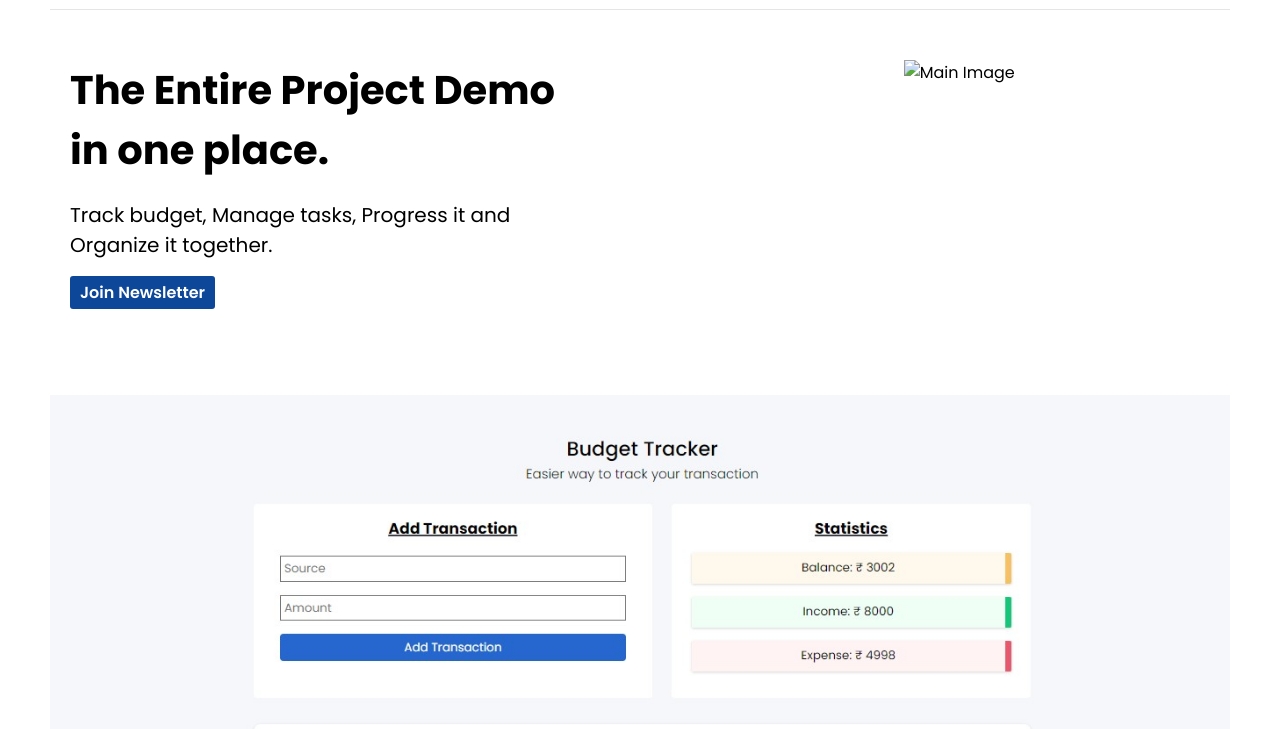
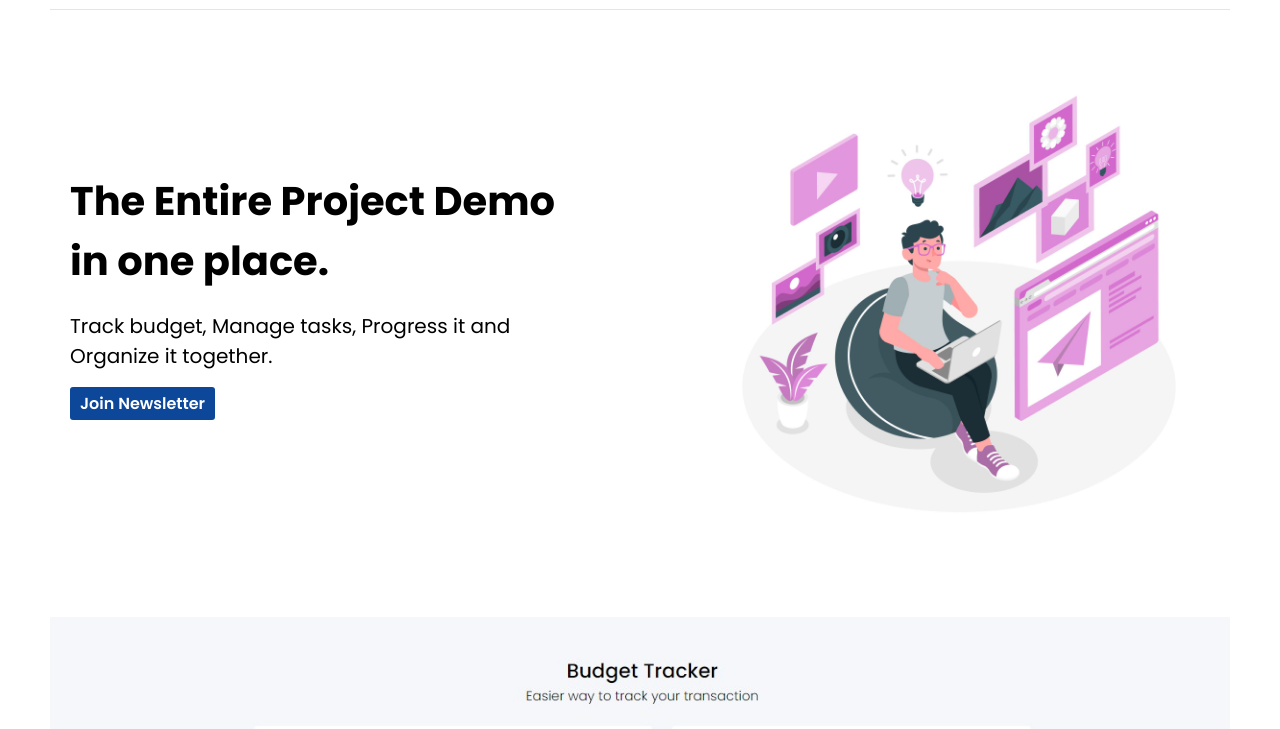
Before and after one commit to PavithranV17/My-apps, a plain HTML site: page index.html in a window 1280 px wide. Shown: the part 60-789 px from the top of the page. Drawn offline with nearby package versions, Linux system fonts and the light colour scheme.

Commit message:
fix : images error fixed

```diff
--- a/index.html
+++ b/index.html
@@ -58,7 +58,7 @@
                     <p><span class="newsletter">Join Newsletter</span></p>
                 </div>
                 <div class="img-wrap">
-                    <img src="/My apps/images/image.jpg" alt="Main Image">
+                    <img src="./images/image.jpg" alt="Main Image">
                 </div>
             </section>
 
```
